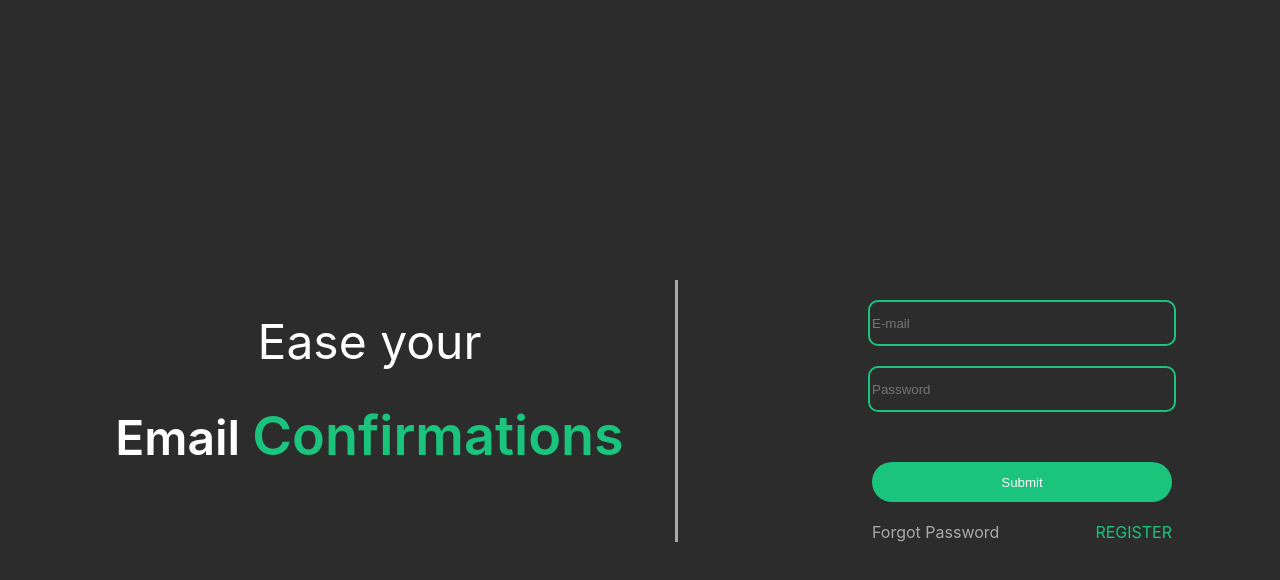
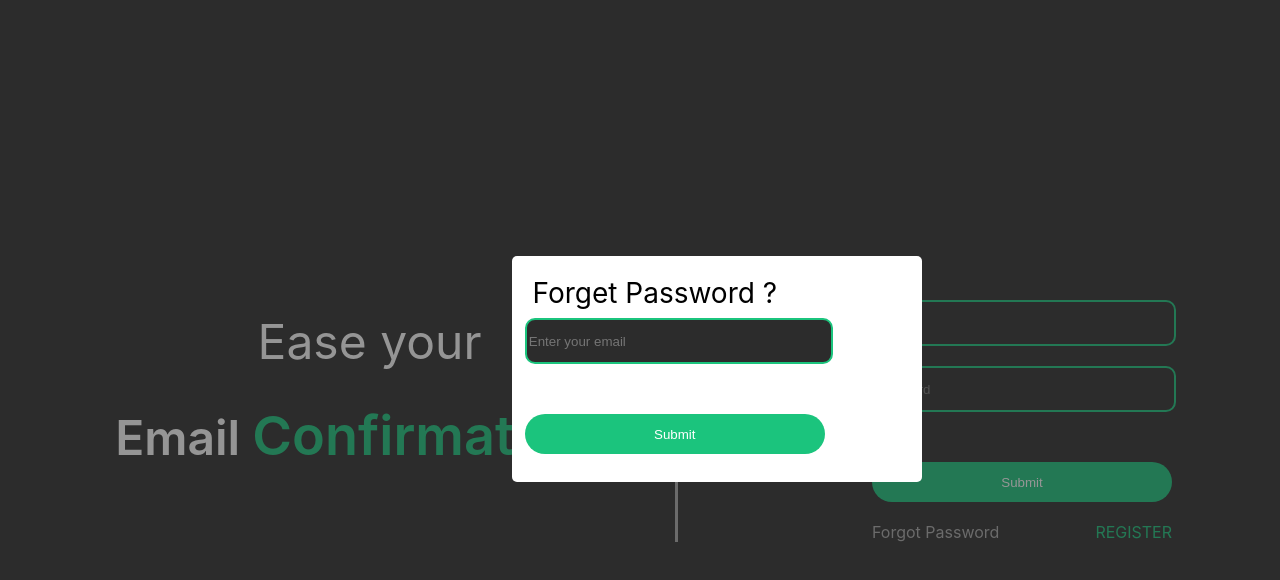
Before and after one commit to sanket8088/frontend, a React (Create React App) app in the folder frontend/: page / in a window 1280 px wide. Both pictures are taken after a click on the element "Forgot Password". Shown: the top 580 px of the page. Built offline with nearby package versions, Linux system fonts and the light colour scheme.

Commit message:
forgot password functionality

```diff
--- a/frontend/src/App.js
+++ b/frontend/src/App.js
@@ -37,6 +37,7 @@ class App extends React.Component {
                 : this.state.active === 4 ? <AnalyticsPage userId={this.state.userId} active={this.state.active} switchActiveTab={this.switchActiveTab} {...props} />
                   : this.state.active === 5 ? <ResendPage userId={this.state.userId} active={this.state.active} switchActiveTab={this.switchActiveTab} {...props} />
                     : null} />
+          <Route path="/forgotpassword/:id" render={(props) => <LoginPage />} />
           {/* <Route path="/status/" render={(props) => !(this.state.isUserLoggedIn) ? <Redirect to="/" /> : <StatusPage userId={this.state.userId} active={this.state.active} switchActiveTab={this.switchActiveTab} {...props} />} /> */}
         </Switch>
       </BrowserRouter>
--- a/frontend/src/Container/LoginPage/LoginPage.js
+++ b/frontend/src/Container/LoginPage/LoginPage.js
@@ -17,7 +17,9 @@ class LoginPage extends React.Component {
         registerPassword: "",
         retypepassword: "",
         registerGst: "",
-        registerPhone: ""
+        registerPhone: "",
+        showResetPassword: false,
+        ResetPassword: ""
     }
 
     changeToggleGrade = () => {
@@ -44,6 +46,31 @@ class LoginPage extends React.Component {
             if (response.data.status == 200) {
                 this.props.onUserLogin(response.data.user.id);
                 this.props.history.push("/dashboard");
+            }
+            else {
+                alert(response.data.error)
+            }
+
+
+        })
+            .catch(err => {
+                console.log(err)
+            })
+    }
+
+
+    handleResetSubmit = (e) => {
+        e.preventDefault();
+        let url = API_URL + "api/user/forgot_password/"
+        var data = new FormData();
+        data.append('email', this.state.ResetPassword);
+        axios({
+            method: 'post',
+            url: url,
+            data: data
+        }).then(response => {
+            if (response.data.status === 200) {
+                alert("Reset Link has been sent to your mail id")
             }
             else {
                 alert(response.data.error)
@@ -107,6 +134,16 @@ class LoginPage extends React.Component {
         }
     }
 
+    handleResetChanges = (e, name) => {
+        switch (name) {
+            case "username":
+                this.setState({ ResetPassword: e.target.value });
+                break;
+            default:
+                console.log('Name not identified!!')
+        }
+    }
+
     handleRegisterChanges = (e, name) => {
         switch (name) {
             case "registerName":
@@ -141,6 +178,26 @@ class LoginPage extends React.Component {
     render() {
         return (
             <div className={classes.MainPage}>
+                {this.state.showResetPassword ?
+                    <div>
+                        <div onClick={() => {
+                            this.setState({
+                                showResetPassword: false
+                            })
+
+
+                        }} className={classes.ForgetPasswordWrap}>
+                        </div>
+                        <div className={classes.ForgetPassword}>
+                            <div className={classes.PasswordHeader}>
+                                Forget Password ?
+                        </div>
+                            <form className={classes.ResetLogin} onSubmit={this.handleResetSubmit}>
+                                <input className={classes.FormInput} type="name" name="username" placeholder="Enter your email" value={this.state.ResetPassword} onInput={(e) => this.handleResetChanges(e, "username")} required />
+                                <input className={classes.FormSubmit} type="submit" value="Submit" />
+                            </form>
+                        </div>
+                    </div> : null}
                 <div className={classes.Container}>
                     <div className={classes.LeftPanel}>
                         <h1 className={classes.TopPart}>Ease your</h1>
@@ -175,7 +232,11 @@ class LoginPage extends React.Component {
                         }
 
                         <div className={classes.BottomOptions}>
-                            <div className={classes.BottomLeftSide}>Forgot Password</div>
+                            <div onClick={() => {
+                                this.setState({
+                                    showResetPassword: true
+                                })
+                            }} className={classes.BottomLeftSide}>Forgot Password</div>
                             <div onClick={this.changeToggleGrade} className={classes.BottomRightSide}>{this.state.buttonChange}</div>
                         </div>
                     </div>
--- a/frontend/src/Container/LoginPage/LoginPage.module.css
+++ b/frontend/src/Container/LoginPage/LoginPage.module.css
@@ -99,3 +99,30 @@
     color: #AAAAAA;
     cursor:pointer
 }
+
+.ForgetPasswordWrap{
+    position: fixed;
+    top: 0;
+    bottom: 0;
+    right: 0;
+    left: 0;
+    background-color: #2C2C2C;
+    opacity: 0.5
+}
+
+.ForgetPassword{
+  width: 30%;
+    height: 25%;
+    background-color: white;
+    border-radius: 5px;
+    opacity: 1;
+    position: fixed;
+    margin-top: 20%;
+    margin-left: 40%;
+    padding: 1%;
+
+}
+.PasswordHeader{
+    font-size: 28px;
+    padding: 2%;
+}
--- a/frontend/src/assets/constant.js
+++ b/frontend/src/assets/constant.js
@@ -1,4 +1,4 @@
-export const API_URL = "http://139.59.64.114:8000/"
+export const API_URL = "http://127.0.0.1:8000/"
 
 export const MENU_OPTIONS = [{ "id": 1, "name": "Status" }, { "id": 2, "name": "Email Listing" }, { "id": 3, "name": "Profile" }, { "id": 4, "name": "Analytics" }, { "id": 5, "name": "Resend" }, { "id": 6, "name": "Logout" }]
 
```
